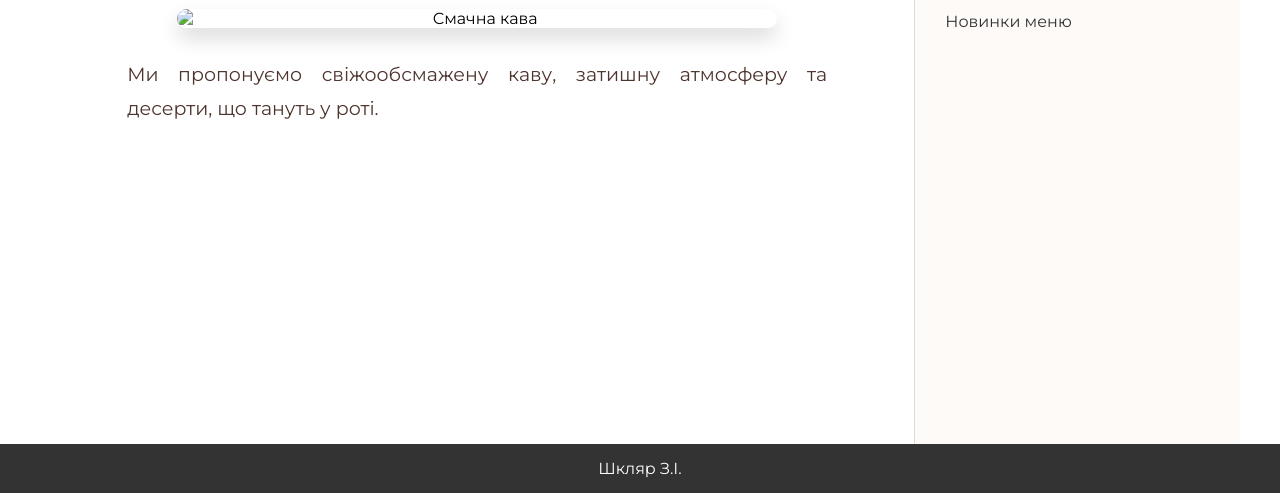
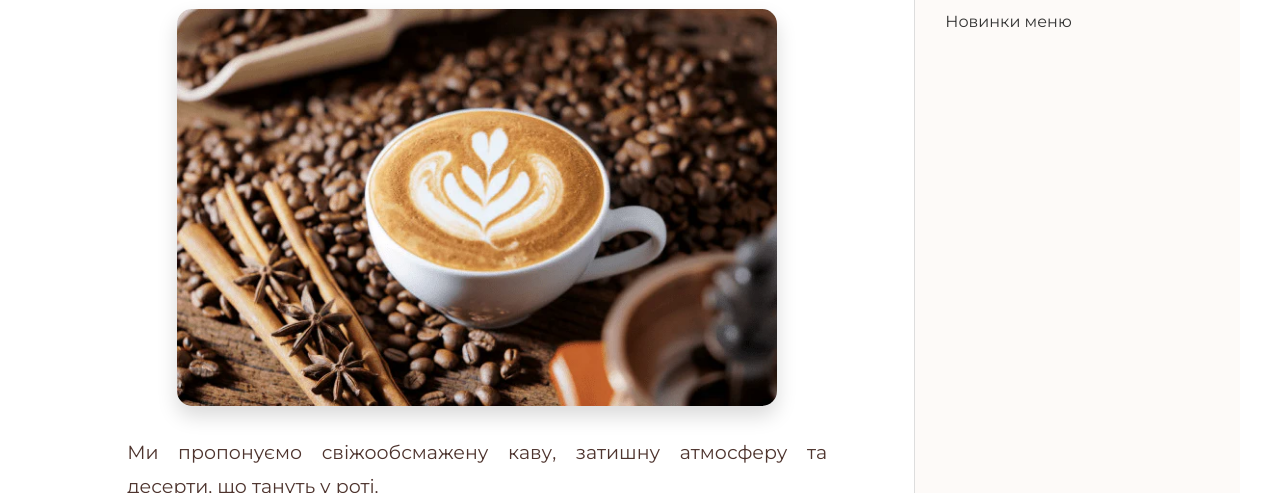
Before and after one commit to zzzefirrr44-sys/var11, a plain HTML site: page index.html in a window 1280 px wide. Shown: the part 307-800 px from the top of the page. Drawn offline with Linux system fonts and the light colour scheme.

Commit message:
Update index.html

```diff
--- a/index.html
+++ b/index.html
@@ -28,7 +28,7 @@
     <h2>Ласкаво просимо!</h2>
     <p class="slogan">"Мистецтво в кожній чашці — прокидайся разом з нами."</p>
 
-    <img src="coffee.jpg" alt="Смачна кава" class="main-img">
+    <img src="img/coffee.jpg" alt="Смачна кава" class="main-img">
 
     <p class="description">Ми пропонуємо свіжообсмажену каву, затишну атмосферу та десерти, що тануть у роті.</p>
 </main>
```
